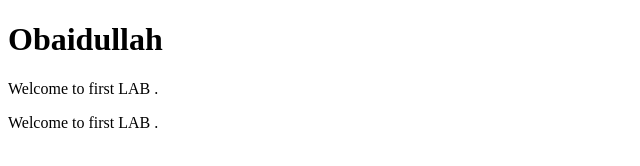
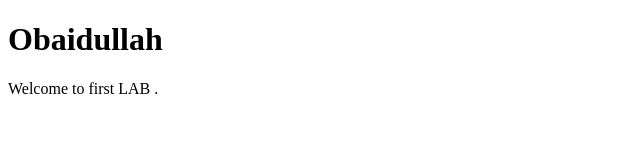
Before and after one commit to obaidullahofficial/Devops, a plain HTML site: page index.html in a window 1280 px wide. Shown: the whole page, without its empty margins (0-640 px from the left). Drawn offline with Linux system fonts and the light colour scheme.

Commit message:
Add files via upload
k

```diff
--- a/index.html
+++ b/index.html
@@ -4,7 +4,6 @@
 
 <h1>Obaidullah</h1>
 <p>Welcome to first LAB .</p>
-<p>Welcome to first LAB .</p>
 
 </body>
 </html>
```
